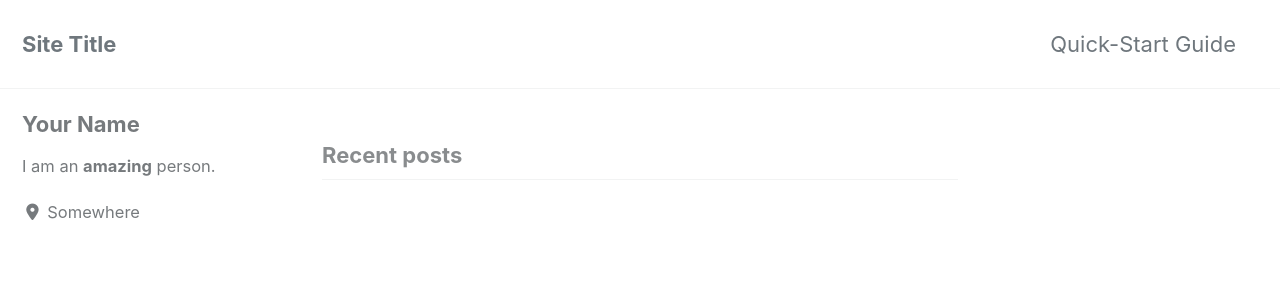
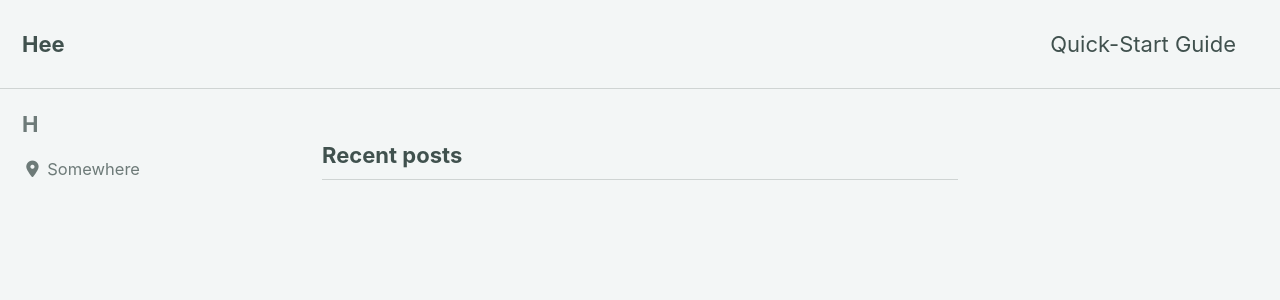
Before and after one commit to hazelle/hazelle.github.io, a Jekyll site: the page built from index.html, in a window 1280 px wide and 900 px high. Shown: the top 300 px of the window. Built offline with Jekyll 4.4.1, drawn with Linux system fonts in a browser that asks for light colours; cached includes are drawn as plain includes; nearby versions of some CDN libraries; the list of posts is cut into pages by our own code; some of the changed text lies outside the part shown.

Commit message:
change skin

```diff
--- a/_config.yml
+++ b/_config.yml
@@ -12,16 +12,16 @@
 
 # theme                  : "minimal-mistakes-jekyll"
 # remote_theme           : "mmistakes/minimal-mistakes"
-minimal_mistakes_skin    : "default" # "air", "aqua", "contrast", "dark", "dirt", "neon", "mint", "plum", "sunrise"
+minimal_mistakes_skin    : "mint" # "air", "aqua", "contrast", "dark", "dirt", "neon", "mint", "plum", "sunrise"
 
 # Site Settings
 locale                   : "en-US"
-title                    : "Site Title"
+title                    : "Hee"
 title_separator          : "-"
 subtitle                 : # site tagline that appears below site title in masthead
-name                     : "Your Name"
+name                     : "Hazelle"
 description              : "An amazing website."
-url                      : # the base hostname & protocol for your site e.g. "https://mmistakes.github.io"
+url                      : https://hazelle.github.io
 baseurl                  : # the subpath of your site, e.g. "/blog"
 repository               : # GitHub username/repo-name e.g. "mmistakes/minimal-mistakes"
 teaser                   : # path of fallback teaser image, e.g. "/assets/images/500x300.png"
@@ -107,52 +107,52 @@ analytics:
 
 # Site Author
 author:
-  name             : "Your Name"
+  name             : "H"
   avatar           : # path of avatar image, e.g. "/assets/images/bio-photo.jpg"
-  bio              : "I am an **amazing** person."
+  bio              : ""
   location         : "Somewhere"
   email            :
   links:
-    - label: "Email"
-      icon: "fas fa-fw fa-envelope-square"
-      # url: mailto:your.name@email.com
-    - label: "Website"
-      icon: "fas fa-fw fa-link"
-      # url: "https://your-website.com"
-    - label: "Twitter"
-      icon: "fab fa-fw fa-twitter-square"
-      # url: "https://twitter.com/"
-    - label: "Facebook"
-      icon: "fab fa-fw fa-facebook-square"
-      # url: "https://facebook.com/"
-    - label: "GitHub"
-      icon: "fab fa-fw fa-github"
-      # url: "https://github.com/"
-    - label: "Instagram"
-      icon: "fab fa-fw fa-instagram"
-      # url: "https://instagram.com/"
+    # - label: "Email"
+    #   icon: "fas fa-fw fa-envelope-square"
+    #   # url: mailto:your.name@email.com
+    # - label: "Website"
+    #   icon: "fas fa-fw fa-link"
+    #   # url: "https://your-website.com"
+    # - label: "Twitter"
+    #   icon: "fab fa-fw fa-twitter-square"
+    #   # url: "https://twitter.com/"
+    # - label: "Facebook"
+    #   icon: "fab fa-fw fa-facebook-square"
+    #   # url: "https://facebook.com/"
+    # - label: "GitHub"
+    #   icon: "fab fa-fw fa-github"
+    #   # url: "https://github.com/"
+    # - label: "Instagram"
+    #   icon: "fab fa-fw fa-instagram"
+    #   # url: "https://instagram.com/"
 
 # Site Footer
 footer:
   links:
-    - label: "Twitter"
-      icon: "fab fa-fw fa-twitter-square"
-      # url:
-    - label: "Facebook"
-      icon: "fab fa-fw fa-facebook-square"
-      # url:
-    - label: "GitHub"
-      icon: "fab fa-fw fa-github"
-      # url:
-    - label: "GitLab"
-      icon: "fab fa-fw fa-gitlab"
-      # url:
-    - label: "Bitbucket"
-      icon: "fab fa-fw fa-bitbucket"
-      # url:
-    - label: "Instagram"
-      icon: "fab fa-fw fa-instagram"
-      # url:
+  #   - label: "Twitter"
+  #     icon: "fab fa-fw fa-twitter-square"
+  #     # url:
+  #   - label: "Facebook"
+  #     icon: "fab fa-fw fa-facebook-square"
+  #     # url:
+  #   - label: "GitHub"
+  #     icon: "fab fa-fw fa-github"
+  #     # url:
+  #   - label: "GitLab"
+  #     icon: "fab fa-fw fa-gitlab"
+  #     # url:
+  #   - label: "Bitbucket"
+  #     icon: "fab fa-fw fa-bitbucket"
+  #     # url:
+  #   - label: "Instagram"
+  #     icon: "fab fa-fw fa-instagram"
+  #     # url:
 
 
 # Reading Files
```
